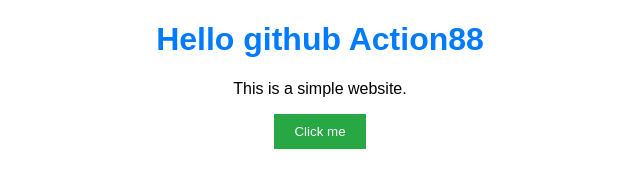
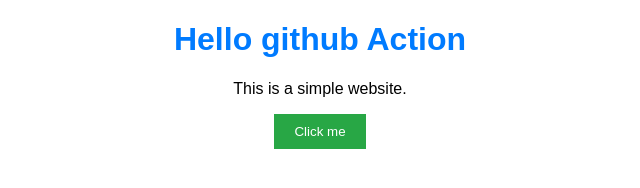
Before and after one commit to PalmWingWing/my-simple-website, a plain HTML site: page index.html in a window 1280 px wide. Shown: the whole page, without its empty margins (320-960 px from the left). Drawn offline with Linux system fonts and the light colour scheme.

Commit message:
Test Rollback2

```diff
--- a/index.html
+++ b/index.html
@@ -6,7 +6,7 @@
 </head>
 <body>
 
-<h1>Hello github Action88</h1>
+<h1>Hello github Action</h1>
 <p>This is a simple website.</p>
 <button id="myButton">Click me</button>
 
```
